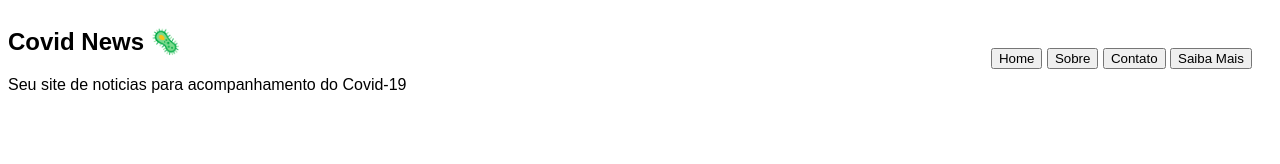
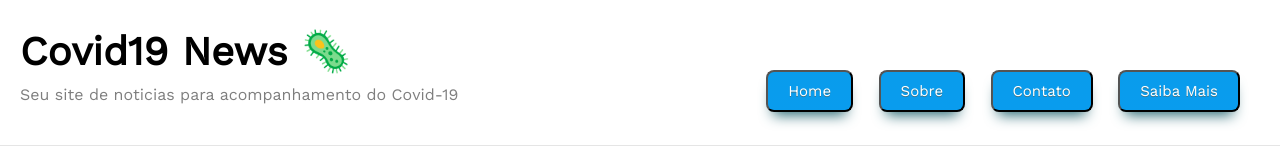
Before and after one commit to vinicius-marinho/gama-challenge-covid, a plain HTML site: page index.html in a window 1280 px wide. Drawn offline with nearby package versions, Linux system fonts and the light colour scheme.

Commit message:
Ajustes no cabeçalho

```diff
--- a/index.html
+++ b/index.html
@@ -6,32 +6,36 @@
     <meta http-equiv="X-UA-Compatible" content="ie=edge">
     <link rel="stylesheet" href="style.css">
     <link rel="shortcut icon" href="images/covid-image.png" type="image/png">
+    <link href="https://fonts.googleapis.com/css2?family=Manrope&family=Roboto:wght@300;400&display=swap" rel="stylesheet">
+    <link href="https://fonts.googleapis.com/css?family=Work+Sans&display=swap" rel="stylesheet">
     <title> Gama Covid-19</title>
 </head>
 <body>
-    <header class="page-header">
+    <section id="page-header">
     <section>
     <h1 id="title">
-        Covid News 🦠
+        Covid19 News 🦠
     </h1>
     <p id="bottom-header">Seu site de noticias para acompanhamento do Covid-19</p>
 </section>
 
-    <section class="button-header">
-        <button>
+    <section>
+        <button class="button-header">
                 Home
         </button>
-        <button>
+        <button class="button-header">
             Sobre
         </button>
-        <button>
+        <button class="button-header">
             Contato
         </button>
-        <button>
+        <button class="button-header">
             Saiba Mais
         </button>
     </section>
-</header>
+</section>
+
+<hr>
 
 
 
--- a/style.css
+++ b/style.css
@@ -1,15 +1,29 @@
 * {
+    margin: 0;
+    padding: 0;
     box-sizing: border-box;
-    font-family: 'Work Sans', 'Arial', 'sans-serif';
+    font-family: 'Helvetica Nue', 'Work Sans', 'Arial', 'sans-serif';
+    text-rendering: optimizeLegibility !important;
+    -webkit-font-smoothing: antialiased !important;
 }
-.page-header {
+
+h1 {
+    font-size: 40px;
+    margin-bottom: 10px;
+}
+#bottom-header {
+    opacity: 0.5;
+}
+
+#page-header {
+    padding: 20px;
     display: flex;
-    max-width: 100%;
     flex-direction: row;
     align-items: center;
     justify-content: space-between;
     animation: fadeAndScale .3s cubic-bezier(0.55, 0.085, 0.68, 0.53);
     transform-origin: center bottom;
+    flex-wrap: wrap;
 }
 
     @keyframes fadeAndScale {
@@ -23,8 +37,30 @@
         }
 }
 
-
-
 .button-header {
     margin-right: 20px;
+    margin-top: 50px;
+    box-shadow: 0px 10px 14px -7px #276873;
+	background:linear-gradient(to bottom, #099cec 5%, #099cee 100%);
+	background-color:#099cec;
+	border-radius:8px;
+	cursor:pointer;
+	color:#ffffff;
+	font-size:15px;
+	padding:10px 20px;
+	text-decoration:none;
+	text-shadow:0px 1px 0px #3d768a;
 }
+
+.button-header:hover {
+	background:linear-gradient(to bottom, #408c99 5%, #599bb3 100%);
+	background-color:#408c99;
+}
+
+hr {
+    border: 0;
+    height: 0;
+    margin-top: 13px;
+    border-top: 1px solid rgba(0, 0, 0, 0.1);
+    border-bottom: 1px solid rgba(255, 255, 255, 0.3);
+}
```
